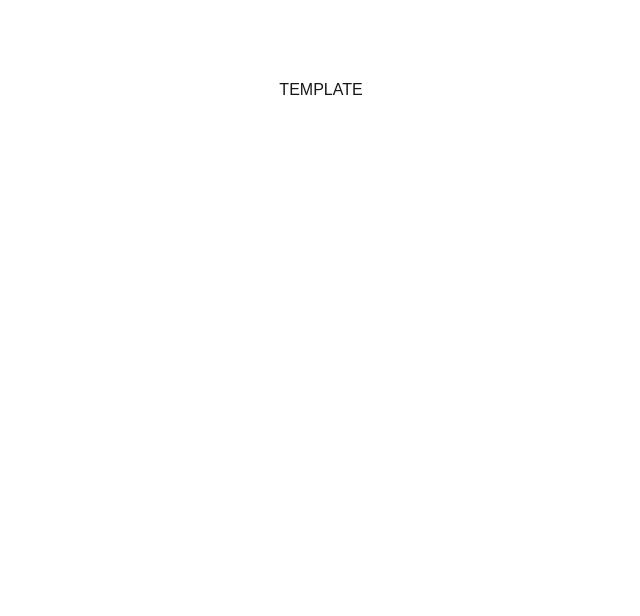
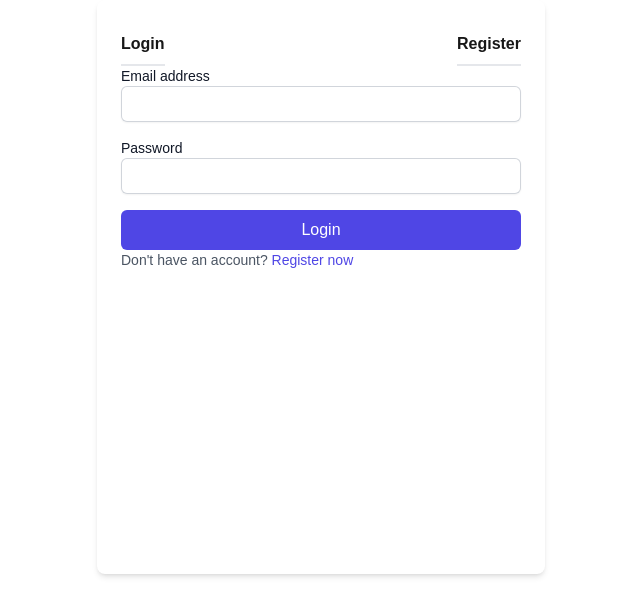
Before and after one commit to byQuexo/ChefChecker-UI, a Next.js app: page / in a window 1280 px wide. Shown: the top 616 px of the page, without its empty margins (319-959 px from the left). Built offline with nearby package versions, Linux system fonts and the light colour scheme.

Commit message:
added login register features

```diff
--- /dev/null
+++ b/src/app/components/LoginRegister.tsx
@@ -0,0 +1,90 @@
+import React, {useState} from 'react';
+
+
+export default function LoginRegister() {
+    const [isLogin, setIsLogin] = useState(true);
+    const [username, setUsername] = useState('');
+    const [email, setEmail] = useState('');
+    const [password, setPassword] = useState('');
+
+
+    //handleSlide function to handle changes in an input element(radio button)
+    //update state variable(isLogin) based on 'id' of input element that trigger the event
+    //'setIsLogin': manage the component state allowing UI to react to change in the input
+    const handleSlide = (e: React.ChangeEvent<HTMLInputElement>) => {
+        setIsLogin(e.target.id === 'login');
+    };
+
+    // Handle form submission
+    const handleSubmit = (e: React.FormEvent<HTMLFormElement>) => {
+        e.preventDefault(); // Prevent default form submission behavior
+        if (isLogin) {
+            console.log("Logging in:", { email, password });
+        } else {
+            console.log("Registering:", { username, email, password });
+        }
+    };
+
+    return (
+        <div className='max-w-md mx-auto p-6 bg-white rounded-lg shadow-md'>
+            <div className="flex justify-between cursor-pointer">
+            <div className={`py-2 font-bold ${isLogin}? 'text-indigo-600 border-b-2 border-indigo-600' : 'text-gray-500'}`}
+            onClick={() => setIsLogin(true)}>Login</div>
+            <div className={`py-2 font-bold ${isLogin}? 'text-indigo-600 border-b-2 border-indigo-600' : 'text-gray-500'}`}
+            onClick={() => setIsLogin(false)}>Register</div>
+            </div>
+
+            <form onSubmit={handleSubmit} className={`transition-opacity duration-300 ${isLogin ? 'opacity-100' : 'opacity-0 pointer-events-none'}`}>
+                <div className="mb-4">
+                    <label htmlFor="email" className="block text-sm font-medium text-gray-900">Email address</label>
+                    <input type="text" placeholder='' onChange={(e)=>setEmail(e.target.value)} required
+                    className="block w-full rounded-md border-0 py-1.5 text-black-900 shadow-sm ring-1 ring-inset ring-gray-300 placeholder:text-gray-400 focus:ring-2 focus:ring-inset focus:ring-indigo-600 sm:text-sm sm:leading-6"/>
+                </div>
+
+                <div className="mb-4">
+                    <label htmlFor="password" className="block text-sm font-medium text-gray-900">Password</label>
+                    <input type="password" placeholder='' onChange={(e)=>setPassword(e.target.value)} required
+                    className="block w-full rounded-md border-0 py-1.5 text-black-900 shadow-sm ring-1 ring-inset ring-gray-300 placeholder:text-gray-400 focus:ring-2 focus:ring-inset focus:ring-indigo-600 sm:text-sm sm:leading-6"/>
+                </div>
+
+                <button type="submit"
+                    className="w-full bg-indigo-600 text-white py-2 rounded-md hover:bg-indigo-500">
+                   Login
+                </button>
+                <div className="text-sm text-gray-600">Don't have an account? <a href="#" onClick={(e)=>{setIsLogin(false)}} className="font-leading-6 text-indigo-600 hover:text-indigo-500">
+                    Register now</a>
+                </div>
+            </form>
+
+            <form onSubmit={handleSubmit} className={`transition-opacity duration-300 ${!isLogin ? 'opacity-100' : 'opacity-0 pointer-events-none'}`}>
+                <div className="mb-4">
+                <label htmlFor="username" className="block text-sm font-medium text-gray-900">Username</label>
+                <input type="text" placeholder='' onChange={(e)=>setUsername(e.target.value)} required
+                className="block w-full rounded-md border-0 py-1.5 text-black-900 shadow-sm ring-1 ring-inset ring-gray-300 placeholder:text-gray-400 focus:ring-2 focus:ring-inset focus:ring-indigo-600 sm:text-sm sm:leading-6"/>
+                </div>
+
+                <div className="mb-4">
+                <label htmlFor="email" className="block text-sm font-medium text-gray-900">Email address</label>
+                <input type="text" placeholder='' onChange={(e)=>setEmail(e.target.value)} required
+                className="block w-full rounded-md border-0 py-1.5 text-black-900 shadow-sm ring-1 ring-inset ring-gray-300 placeholder:text-gray-400 focus:ring-2 focus:ring-inset focus:ring-indigo-600 sm:text-sm sm:leading-6"/>
+                </div>
+
+                <div className="mb-4">
+                <label htmlFor="password" className="block text-sm font-medium text-gray-900">Password</label>
+                <input type="passsword" placeholder='' onChange={(e)=>setPassword(e.target.value)} required
+                className="block w-full rounded-md border-0 py-1.5 text-black-900 shadow-sm ring-1 ring-inset ring-gray-300 placeholder:text-gray-400 focus:ring-2 focus:ring-inset focus:ring-indigo-600 sm:text-sm sm:leading-6"/>
+                </div>
+
+                <button type="submit"
+                className="w-full bg-indigo-600 text-white py-2 rounded-md hover:bg-indigo-500">
+                Register
+                </button>
+
+                <div className="text-sm text-gray-600">Already have an account? <a href="#" onClick={(e)=>{setIsLogin(true)}} className="font- leading-6 text-indigo-600 hover:text-indigo-500">
+                Login Here</a>
+                </div>
+            </form>
+        </div>
+
+  );
+}
--- a/src/app/page.tsx
+++ b/src/app/page.tsx
@@ -1,7 +1,11 @@
-export default function Home() {
-  return (
-    <div className="grid grid-rows-[20px_1fr_20px] items-center justify-items-center min-h-screen p-8 pb-20 gap-16 sm:p-20 font-[family-name:var(--font-geist-sans)]">
-      <h1> TEMPLATE </h1>
-    </div>
-  );
+"use client"
+import React from "react";
+import LoginRegister from "./components/LoginRegister";
+
+export default function Page(){
+    return(
+        <div>
+          <LoginRegister />
+        </div>
+    )
 }
```
Also changed, not shown: package.json (+7 -5 lines), 1 other file (tests, documents, lock files or other folders).
